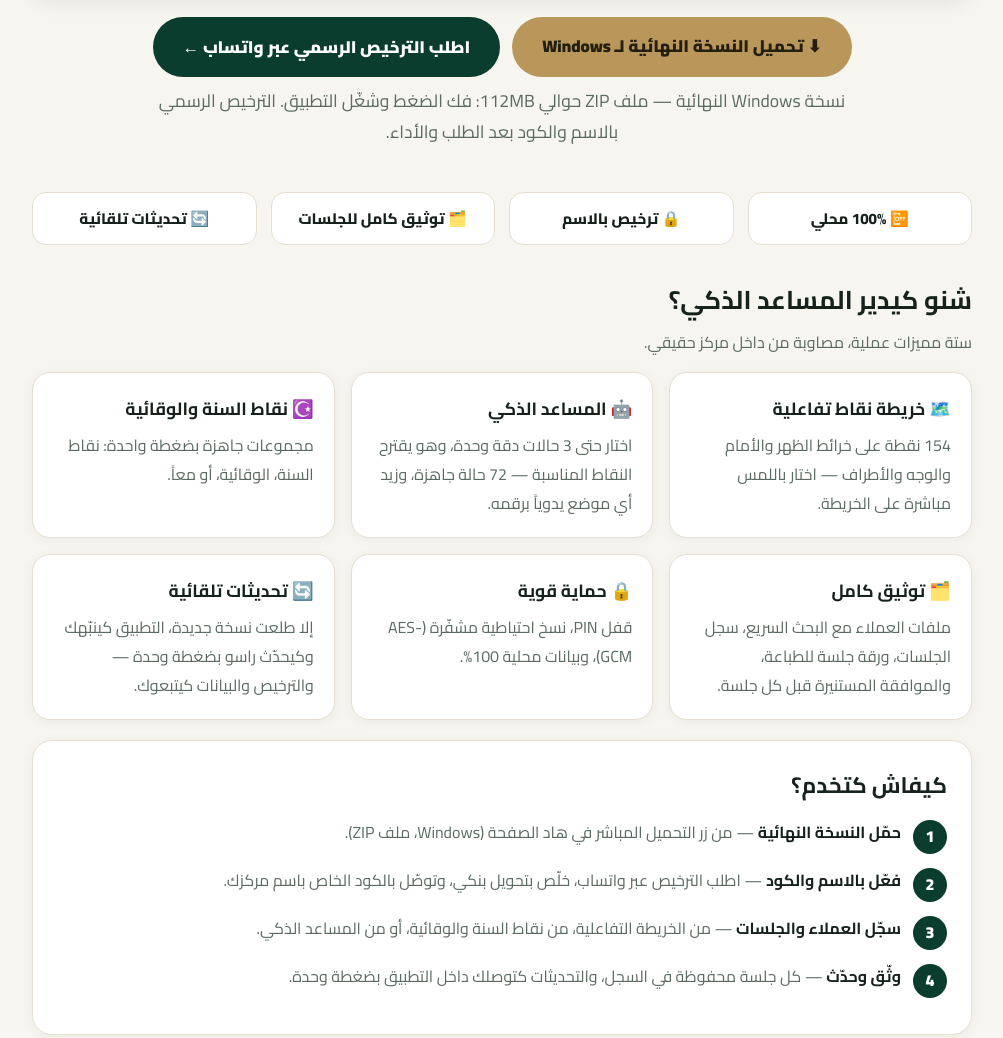
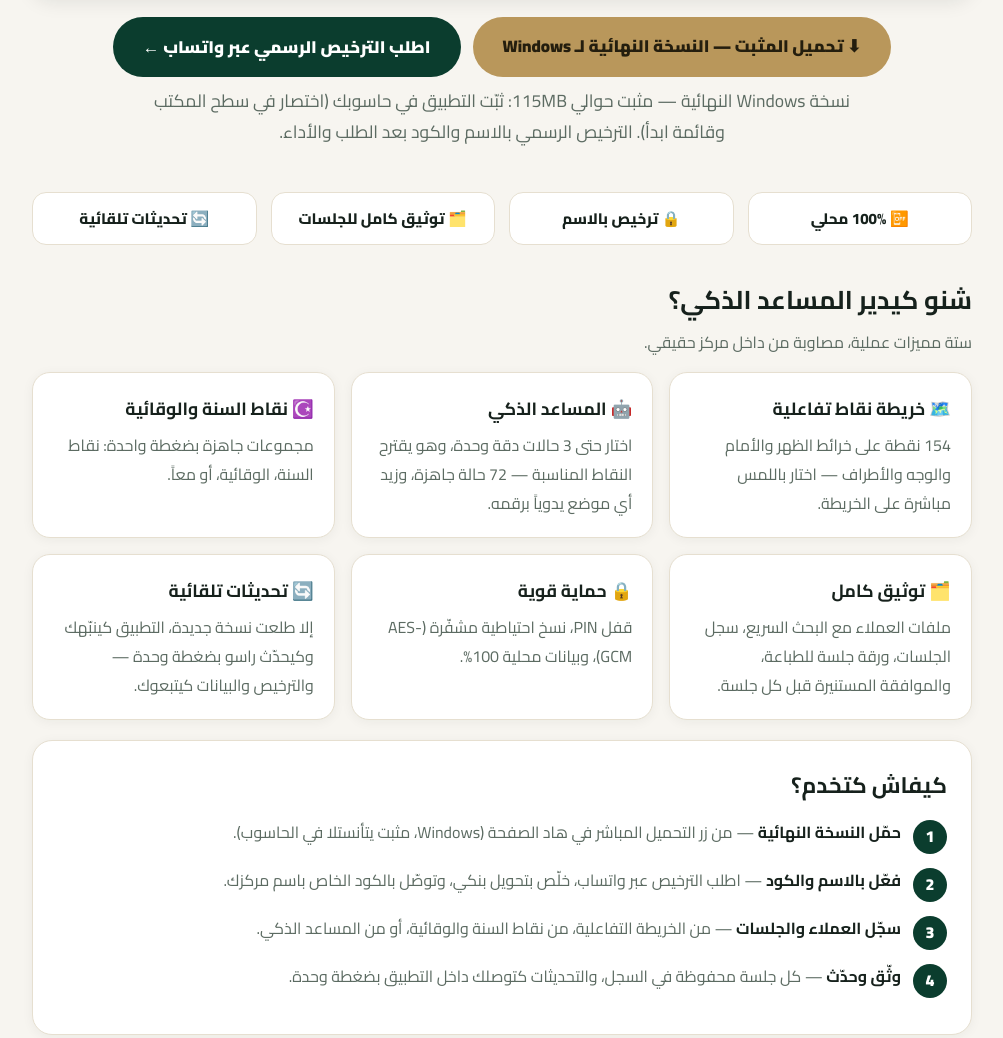
Before and after one commit to mahrezzouhair/preview-site, a plain HTML site: page centers.html in a window 1280 px wide. Shown: the part 640-1678 px from the top of the page, without its empty margins (138-1141 px from the left). Drawn offline with Linux system fonts and the light colour scheme.

Commit message:
centers: download button ZIP -> installer (Drive setup exe, icon fixed)

```diff
--- a/centers.html
+++ b/centers.html
@@ -80,10 +80,10 @@ h2.section{font-size:1.6rem;margin:32px 0 4px}
     <p>أداة احترافية لمراكز الحجامة: <b>خرائط نقاط تفاعلية، مساعد ذكي يقترح النقاط حسب الحالة، وتوثيق كامل للجلسات</b> — وكلشي محلي على جهازك، مع تحديثات تلقائية من داخل التطبيق.</p>
     <div class="hero-banner"><img src="assets/centers/hero-room.jpg" alt="غرفة حجامة احترافية — روبوت المساعد الذكي يشير إلى خريطة نقاط الحجامة على الجسم"></div>
     <div class="cta-row">
-      <a class="btn btn-gold" href="https://drive.google.com/file/d/1WQPoSO27ZSCXyaP1miCg-GSeS2U6Mjvz/view?usp=drivesdk">⬇ تحميل النسخة النهائية لـ Windows</a>
+      <a class="btn btn-gold" href="https://drive.google.com/file/d/1tUITYoJdWZzGeW6APiG5ZA2GGNw-4pjY/view?usp=drivesdk">⬇ تحميل المثبت — النسخة النهائية لـ Windows</a>
       <button class="btn btn-green" data-wa="المساعد الذكي">اطلب الترخيص الرسمي عبر واتساب ←</button>
     </div>
-    <p class="note">نسخة Windows النهائية — ملف ZIP حوالي 112MB: فك الضغط وشغّل التطبيق. الترخيص الرسمي بالاسم والكود بعد الطلب والأداء.</p>
+    <p class="note">نسخة Windows النهائية — مثبت حوالي 115MB: ثبّت التطبيق في حاسوبك (اختصار في سطح المكتب وقائمة ابدأ). الترخيص الرسمي بالاسم والكود بعد الطلب والأداء.</p>
   </div>
 
   <div class="strip">
@@ -106,7 +106,7 @@ h2.section{font-size:1.6rem;margin:32px 0 4px}
 
   <div class="card">
     <h2>كيفاش كتخدم؟</h2>
-    <div class="step"><div class="num">1</div><p><b>حمّل النسخة النهائية</b> — من زر التحميل المباشر في هاد الصفحة (Windows، ملف ZIP).</p></div>
+    <div class="step"><div class="num">1</div><p><b>حمّل النسخة النهائية</b> — من زر التحميل المباشر في هاد الصفحة (Windows، مثبت يتأنستلا في الحاسوب).</p></div>
     <div class="step"><div class="num">2</div><p><b>فعّل بالاسم والكود</b> — اطلب الترخيص عبر واتساب، خلّص بتحويل بنكي، وتوصّل بالكود الخاص باسم مركزك.</p></div>
     <div class="step"><div class="num">3</div><p><b>سجّل العملاء والجلسات</b> — من الخريطة التفاعلية، من نقاط السنة والوقائية، أو من المساعد الذكي.</p></div>
     <div class="step"><div class="num">4</div><p><b>وثّق وحدّث</b> — كل جلسة محفوظة في السجل، والتحديثات كتوصلك داخل التطبيق بضغطة وحدة.</p></div>
@@ -179,7 +179,7 @@ h2.section{font-size:1.6rem;margin:32px 0 4px}
     <h3>كيفاش نخلّص؟</h3>
     <p>بتحويل بنكي — شوف <a href="payment.html">صفحة الدفع</a> (من CIH التفعيل ف الحين، ومن بنك آخر حتى يوصل التحويل).</p>
     <h3>شنو هي متطلبات التشغيل؟</h3>
-    <p>نسخة Windows (حاسوب). فك الضغط وشغّل ملف التطبيق — بلا تثبيت معقد.</p>
+    <p>نسخة Windows (حاسوب). مثبّت رسمي: ثبّتو في حاسوبك، وغادي تلقى اختصار في سطح المكتب وقائمة ابدأ، وإلغاء التثبيت من لوحة التحكم.</p>
   </div>
 
   <div class="foot">© 2026 زهير محرز — جميع الحقوق محفوظة ·</div>
```
